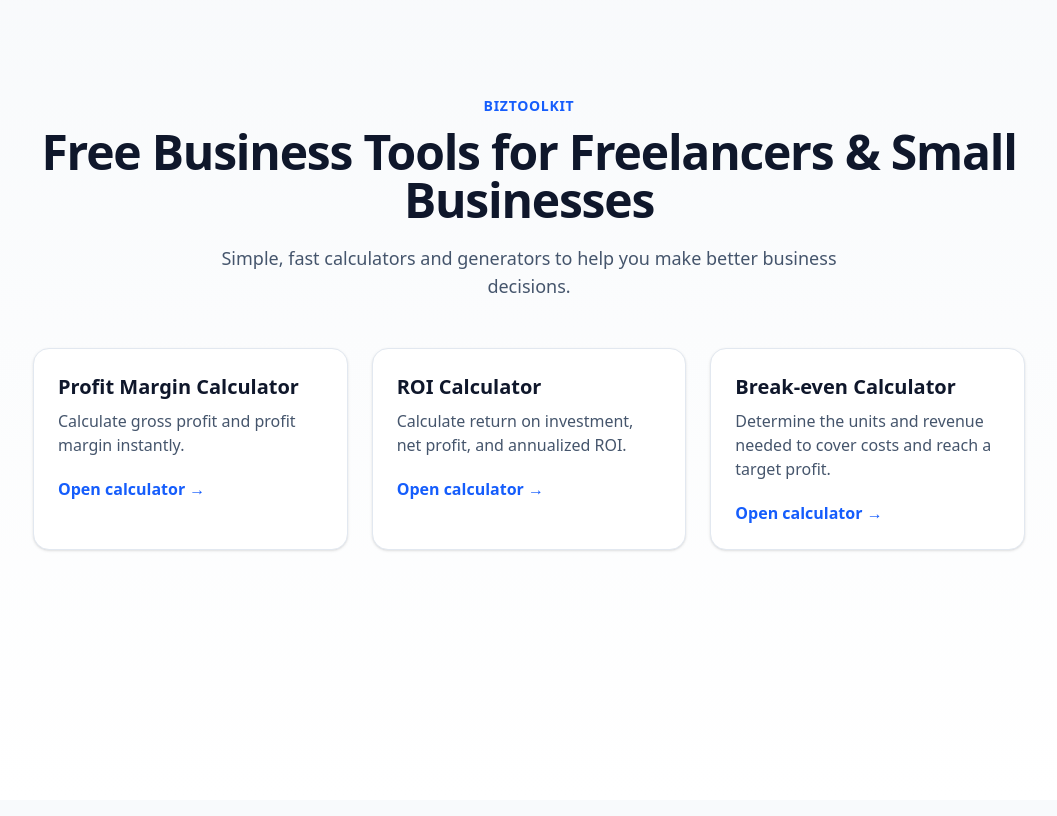
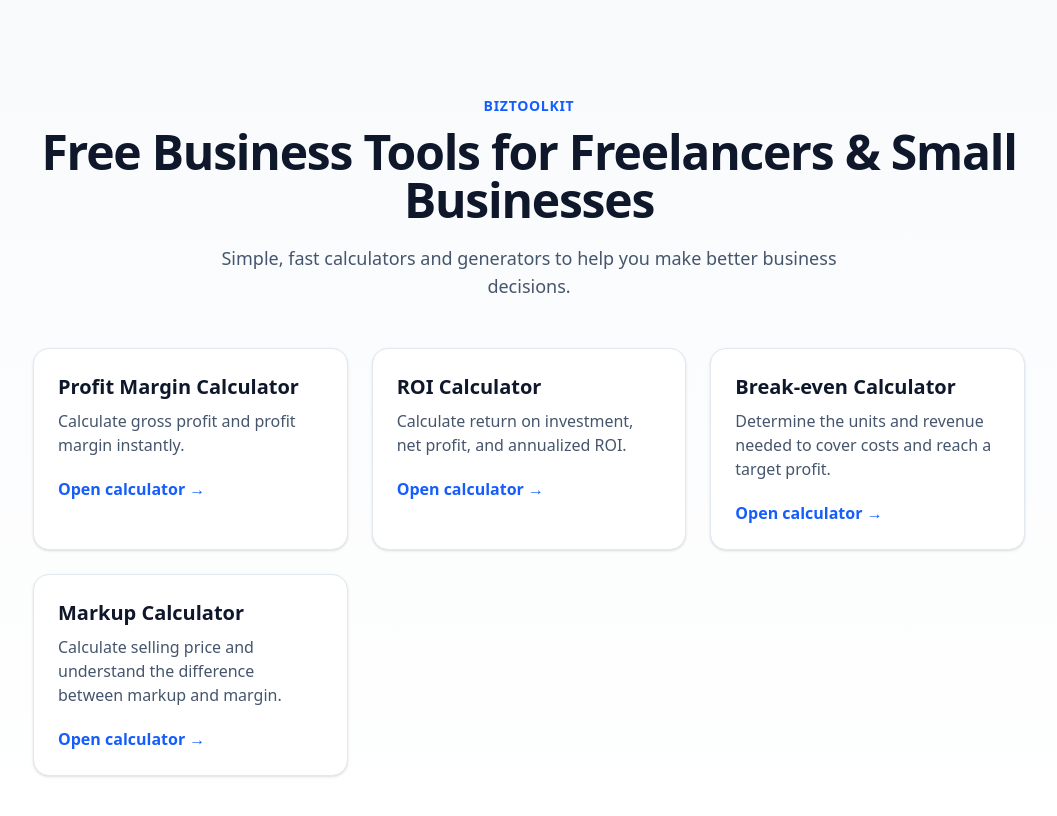
Before and after one commit to wakilmustaqeem/biztoolkit, a Next.js app: page / in a window 1280 px wide. Shown: the top 816 px of the page, without its empty margins (111-1168 px from the left). Built offline with nearby package versions, Linux system fonts and the light colour scheme.

Commit message:
Add Markup Calculator homepage card

```diff
--- a/app/page.tsx
+++ b/app/page.tsx
@@ -39,6 +39,15 @@ export default function Home() {
             <p className="mt-2 text-slate-600">Determine the units and revenue needed to cover costs and reach a target profit.</p>
             <span className="mt-5 inline-block font-semibold text-blue-600">Open calculator →</span>
           </Link>
+
+          <Link
+            href="/markup-calculator"
+            className="rounded-2xl border border-slate-200 bg-white p-6 shadow-sm transition hover:-translate-y-1 hover:shadow-lg"
+          >
+            <h2 className="text-xl font-semibold text-slate-900">Markup Calculator</h2>
+            <p className="mt-2 text-slate-600">Calculate selling price and understand the difference between markup and margin.</p>
+            <span className="mt-5 inline-block font-semibold text-blue-600">Open calculator →</span>
+          </Link>
         </div>
       </div>
     </main>
```
